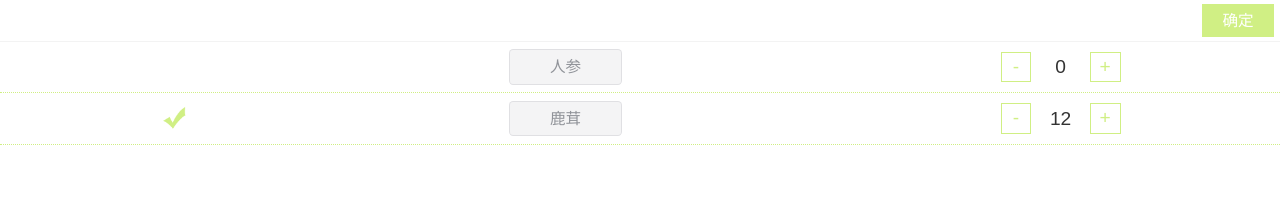
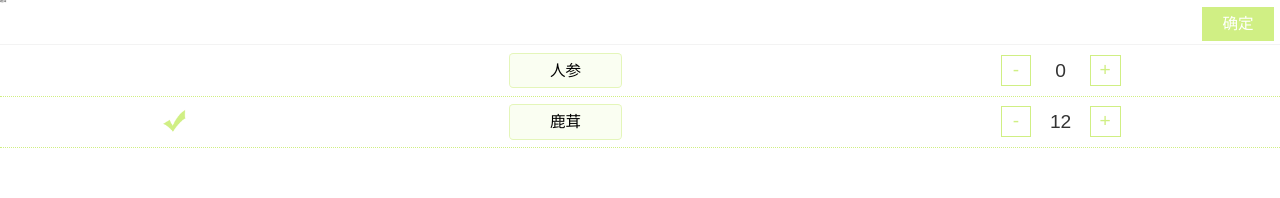
Before and after one commit to MingEmperor/chineseMedicine, a Vue app: page /#/components/prescriptionManage/addPrescription in a window 1280 px wide. Shown: the top 198 px of the page. Built offline with nearby package versions, Linux system fonts and the light colour scheme; what mint-ui would draw is missing.

Commit message:
fix: 一些小改动

```diff
--- a/src/components/common/selectHerbs.vue
+++ b/src/components/common/selectHerbs.vue
@@ -108,9 +108,9 @@ export default {
   font-size: 1.3rem;
   font-family: 'Gill Sans';
   border-radius: .35rem;
-  color: #909399;
-  background-color: rgba(144,147,153,.1);
-  border: 1px solid rgba(144,147,153,.2);
+  color: #000000;
+  background-color: rgba(208,239,132,.1);
+  border: 1px solid rgba(208,239,132,.5);
 }
 .select-item-calculate{
   display:flex;
--- a/src/components/prescriptionManage/addPrescription.vue
+++ b/src/components/prescriptionManage/addPrescription.vue
@@ -1,6 +1,12 @@
 <template>
   <div class="container">
-    <div>
+    <div class="edit-warpper">
+      <div>
+        题目
+      </div>
+      <div>
+
+      </div>
       <select-herbs></select-herbs>
     </div>
   </div>
```
